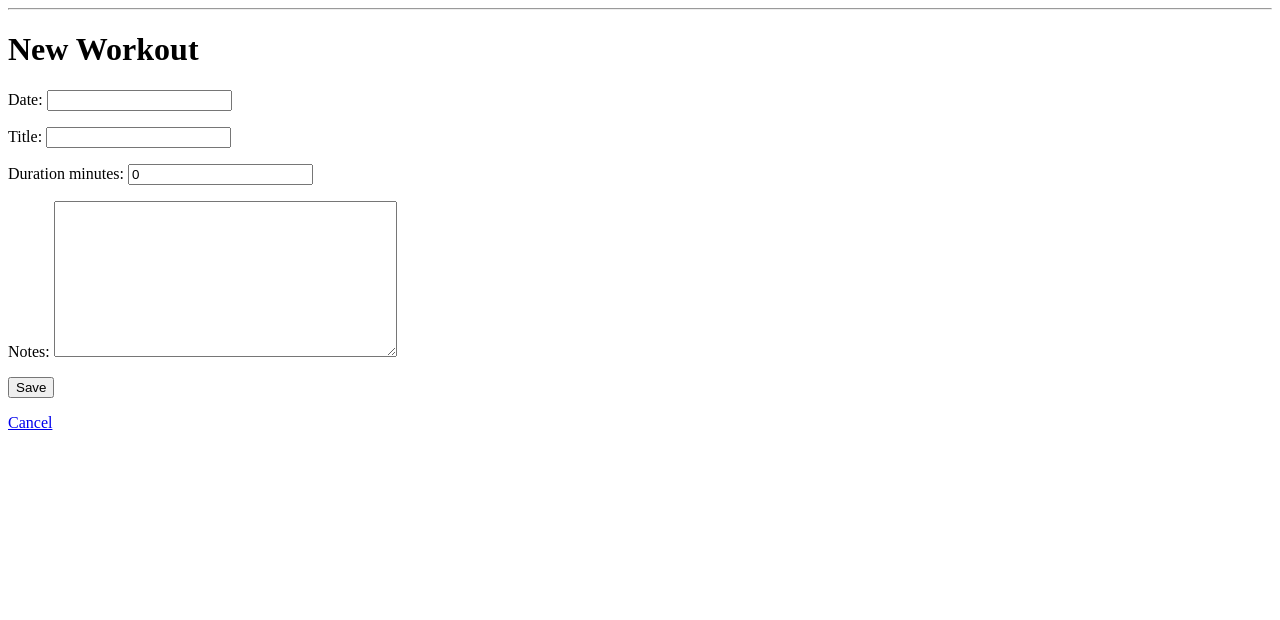
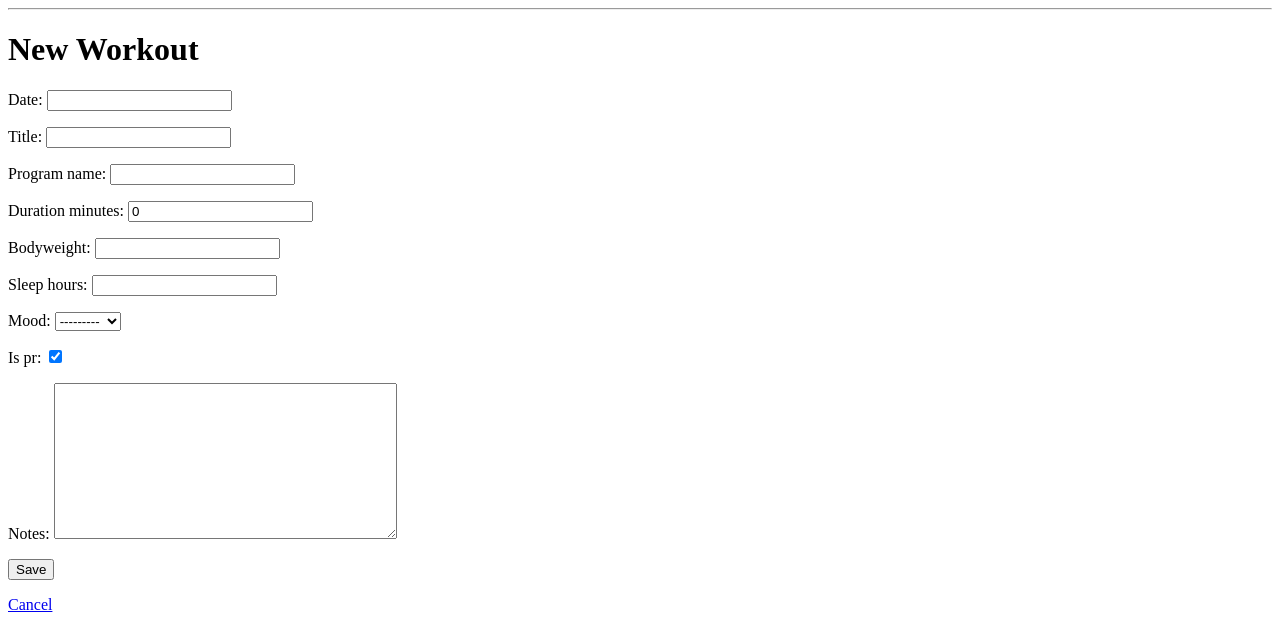
Before and after one commit to AdamMyers-ai/django-crud-app-lab, a Django app: page /workouts/create/ in a window 1280 px wide. Shown: the part 26-646 px from the top of the page. Run offline with Django 5.2, Linux system fonts and the light colour scheme; the visitor is signed in with stand-in values (Sample User, id 1).

Commit message:
add workout wellness fields and auth redirects

```diff
--- a/workout_tracker/workout_tracker/settings.py
+++ b/workout_tracker/workout_tracker/settings.py
@@ -121,3 +121,6 @@ STATIC_URL = "static/"
 # https://docs.djangoproject.com/en/5.2/ref/settings/#default-auto-field
 
 DEFAULT_AUTO_FIELD = "django.db.models.BigAutoField"
+
+LOGIN_REDIRECT_URL = "/workouts/"
+LOGOUT_REDIRECT_URL = "/"
--- a/workout_tracker/workouts/models.py
+++ b/workout_tracker/workouts/models.py
@@ -15,10 +15,31 @@ class Tag(models.Model):
 
 
 class Workout(models.Model):
+    MOOD_CHOICES = [
+        ("terrible", "Terrible"),
+        ("bad", "Bad"),
+        ("ok", "Ok"),
+        ("good", "Good"),
+        ("great", "Great"),
+    ]
+
     user = models.ForeignKey(User, on_delete=models.CASCADE)
     date = models.DateField()
     title = models.CharField(max_length=100)
+
+    program_name = models.CharField(max_length=100, blank=True)
+
     duration_minutes = models.PositiveIntegerField(default=0)
+    bodyweight = models.DecimalField(
+        max_digits=5, decimal_places=1, null=True, blank=True
+    )
+    sleep_hours = models.DecimalField(
+        max_digits=3, decimal_places=1, null=True, blank=True
+    )
+    mood = models.CharField(max_length=10, choices=MOOD_CHOICES, blank=True)
+
+    is_pr = models.BooleanField(default=True)
+
     notes = models.TextField(blank=True)
     tags = models.ManyToManyField(Tag, blank=True)
 
--- a/workout_tracker/workouts/views.py
+++ b/workout_tracker/workouts/views.py
@@ -57,7 +57,17 @@ def workouts_detail(request, workout_id):
 
 class WorkoutCreate(LoginRequiredMixin, CreateView):
     model = Workout
-    fields = ["date", "title", "duration_minutes", "notes"]
+    fields = [
+        "date",
+        "title",
+        "program_name",
+        "duration_minutes",
+        "bodyweight",
+        "sleep_hours",
+        "mood",
+        "is_pr",
+        "notes",
+    ]
     template_name = "workouts/form.html"
 
     def form_valid(self, form):
@@ -67,7 +77,18 @@ class WorkoutCreate(LoginRequiredMixin, CreateView):
 
 class WorkoutUpdate(LoginRequiredMixin, UpdateView):
     model = Workout
-    fields = ["date", "title", "duration_minutes", "notes", "tags"]
+    fields = [
+        "date",
+        "title",
+        "program_name",
+        "duration_minutes",
+        "bodyweight",
+        "sleep_hours",
+        "mood",
+        "is_pr",
+        "notes",
+        "tags",
+    ]
     template_name = "workouts/form.html"
 
     def get_queryset(self):
```
Also changed, not shown: workout_tracker/workouts/templates/workouts/detail.html (+20 -12 lines), workout_tracker/workouts/migrations/0002_workout_bodyweight_workout_is_pr_workout_mood_and_more.py (added).
